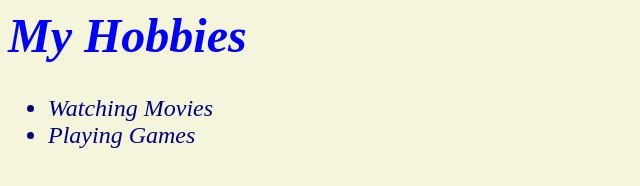
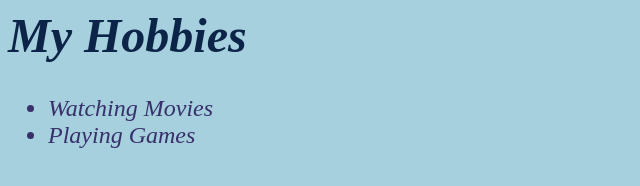
Before and after one commit to apurvmaurya/My-Resume, a plain HTML site: page hobbies.html in a window 1280 px wide. Shown: the whole page, without its empty margins (0-640 px from the left). Drawn offline with Linux system fonts and the light colour scheme.

Commit message:
hobbies.html

```diff
--- a/hobbies.html
+++ b/hobbies.html
@@ -3,15 +3,15 @@
     <style>
         html{
             font-size: x-large;
-            background-color: beige ;
+            background-color: #A6D0DD ;
         }
         h1{
             font-style:italic;
-            color: blue;
+            color: #0B2447;
         }
         ul{
             font-style: oblique;
-            color: navy;
+            color: #37306B;
         }
     </style>
 </head>
```
